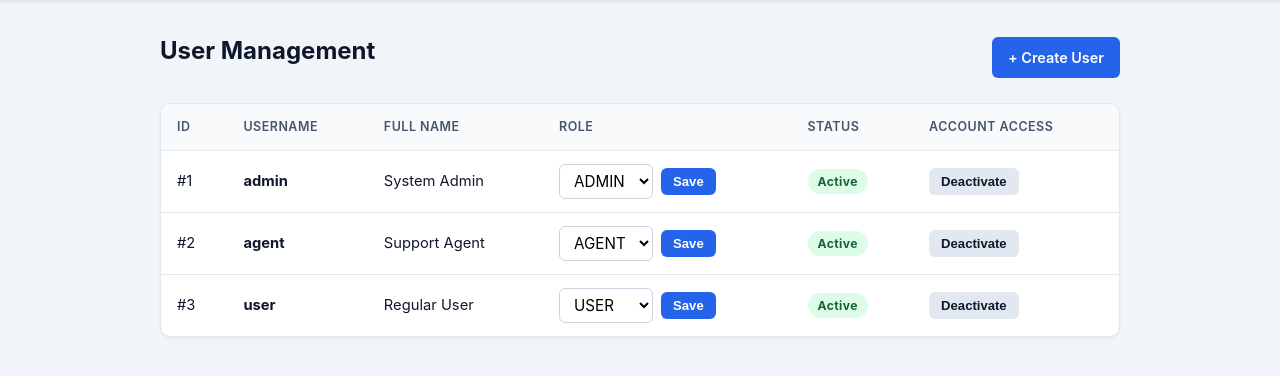
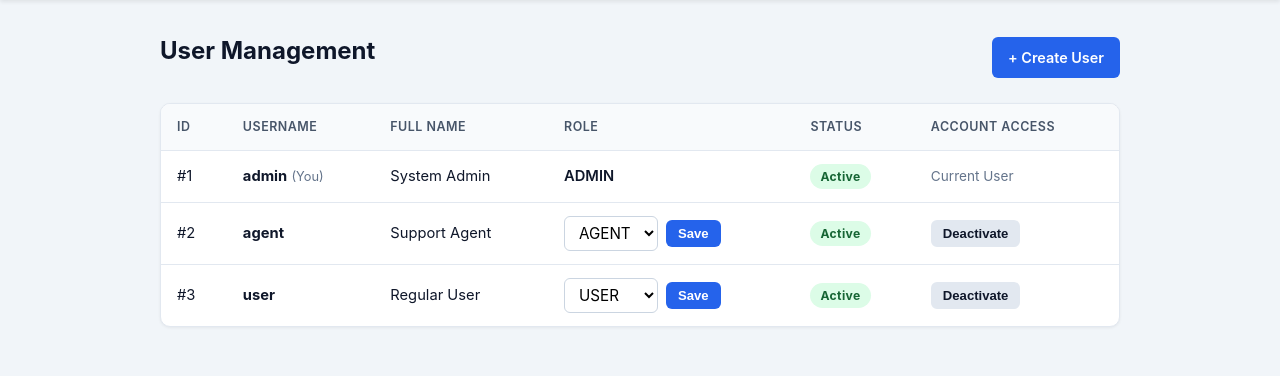
Before and after one commit to lerniajava25/Waqjel-Java26-backend-helpdesk, a Spring Boot app: page /admin/users in a window 1280 px wide. Shown: the part 57-433 px from the top of the page. Run offline with Spring Boot 4, Linux system fonts and the light colour scheme; a user stored in the database is signed in; some of the project's set-up classes (security, data sources, template engines, error pages and the like) are left out, and stand-ins take their place; some libraries are stand-ins or nearby versions.

Commit message:
Made changes to AdminController.java and users.html files

```diff
--- a/src/main/java/com/example/backendUppgift2/controller/AdminController.java
+++ b/src/main/java/com/example/backendUppgift2/controller/AdminController.java
@@ -7,6 +7,8 @@ import org.springframework.security.crypto.password.PasswordEncoder;
 import org.springframework.stereotype.Controller;
 import org.springframework.ui.Model;
 import org.springframework.web.bind.annotation.*;
+
+import java.security.Principal;
 
 @Controller
 @RequestMapping("/admin/users")
@@ -42,16 +44,22 @@ public class AdminController {
     }
 
     @PostMapping("/{id}/role")
-    public String changeRole(@PathVariable Long id, @RequestParam Role role) {
+    public String changeRole(@PathVariable Long id, @RequestParam Role role, Principal principal) {
         User user = userRepo.findById(id).orElseThrow();
+        if (user.getUsername().equals(principal.getName())) {
+            return "redirect:/admin/users?error=self";
+        }
         user.setRole(role);
         userRepo.save(user);
         return "redirect:/admin/users";
     }
 
     @PostMapping("/{id}/toggle-active")
-    public String toggleActive(@PathVariable Long id) {
+    public String toggleActive(@PathVariable Long id, Principal principal) {
         User user = userRepo.findById(id).orElseThrow();
+        if (user.getUsername().equals(principal.getName())) {
+            return "redirect:/admin/users?error=self";
+        }
         user.setActive(!user.isActive());
         userRepo.save(user);
         return "redirect:/admin/users";
--- a/src/main/resources/templates/admin/users.html
+++ b/src/main/resources/templates/admin/users.html
@@ -11,6 +11,10 @@
     <div class="page-header">
         <h2>User Management</h2>
         <a th:href="@{/admin/users/new}" class="btn">+ Create User</a>
+    </div>
+
+    <div th:if="${param.error != null and param.error[0] == 'self'}" class="alert-error">
+        You cannot change your own role or deactivate your own account.
     </div>
 
     <div class="table-wrap">
@@ -28,25 +32,32 @@
             <tbody>
             <tr th:each="u : ${users}">
                 <td th:text="'#' + ${u.id}">#1</td>
-                <td><strong th:text="${u.username}">username</strong></td>
+                <td>
+                    <strong th:text="${u.username}">username</strong>
+                    <span th:if="${u.username == #authentication.name}" style="color: #64748b; font-size: 0.8rem;"> (You)</span>
+                </td>
                 <td th:text="${u.fullName}">Full Name</td>
                 <td>
-                    <form th:action="@{/admin/users/{id}/role(id=${u.id})}" method="post" class="inline-form">
+                    <form th:if="${u.username != #authentication.name}"
+                          th:action="@{/admin/users/{id}/role(id=${u.id})}" method="post" class="inline-form">
                         <select name="role">
                             <option th:each="r : ${roles}" th:value="${r}" th:text="${r}" th:selected="${r == u.role}"></option>
                         </select>
                         <button type="submit" class="btn btn-sm">Save</button>
                     </form>
+                    <span th:if="${u.username == #authentication.name}" th:text="${u.role}" style="font-weight: 600;">ADMIN</span>
                 </td>
                 <td>
                     <span class="badge" th:classappend="${u.active ? 'badge-active' : 'badge-inactive'}"
                           th:text="${u.active ? 'Active' : 'Deactivated'}">Active</span>
                 </td>
                 <td>
-                    <form th:action="@{/admin/users/{id}/toggle-active(id=${u.id})}" method="post">
+                    <form th:if="${u.username != #authentication.name}"
+                          th:action="@{/admin/users/{id}/toggle-active(id=${u.id})}" method="post">
                         <button type="submit" class="btn btn-secondary btn-sm"
                                 th:text="${u.active ? 'Deactivate' : 'Activate'}"></button>
                     </form>
+                    <span th:if="${u.username == #authentication.name}" style="color: #64748b; font-size: 0.85rem;">Current User</span>
                 </td>
             </tr>
             </tbody>
```
